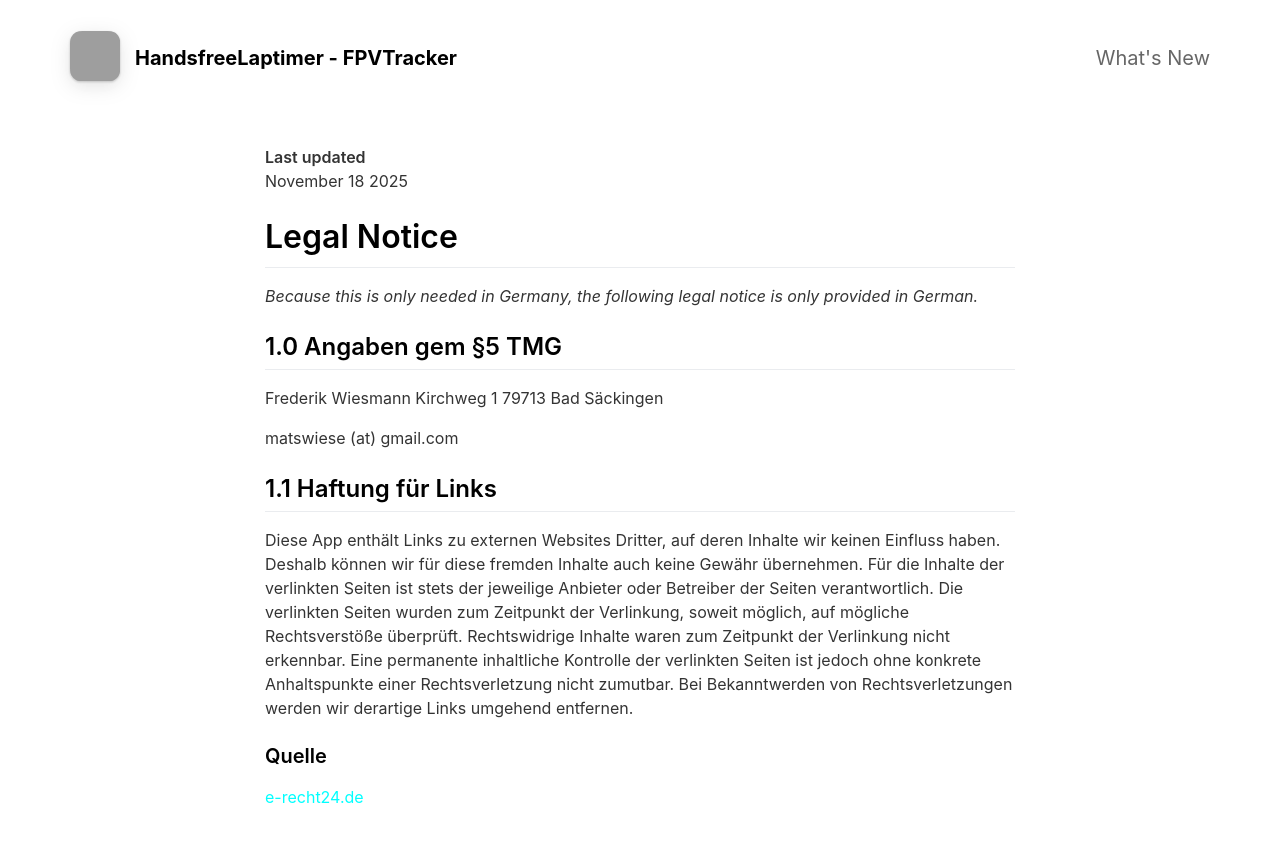
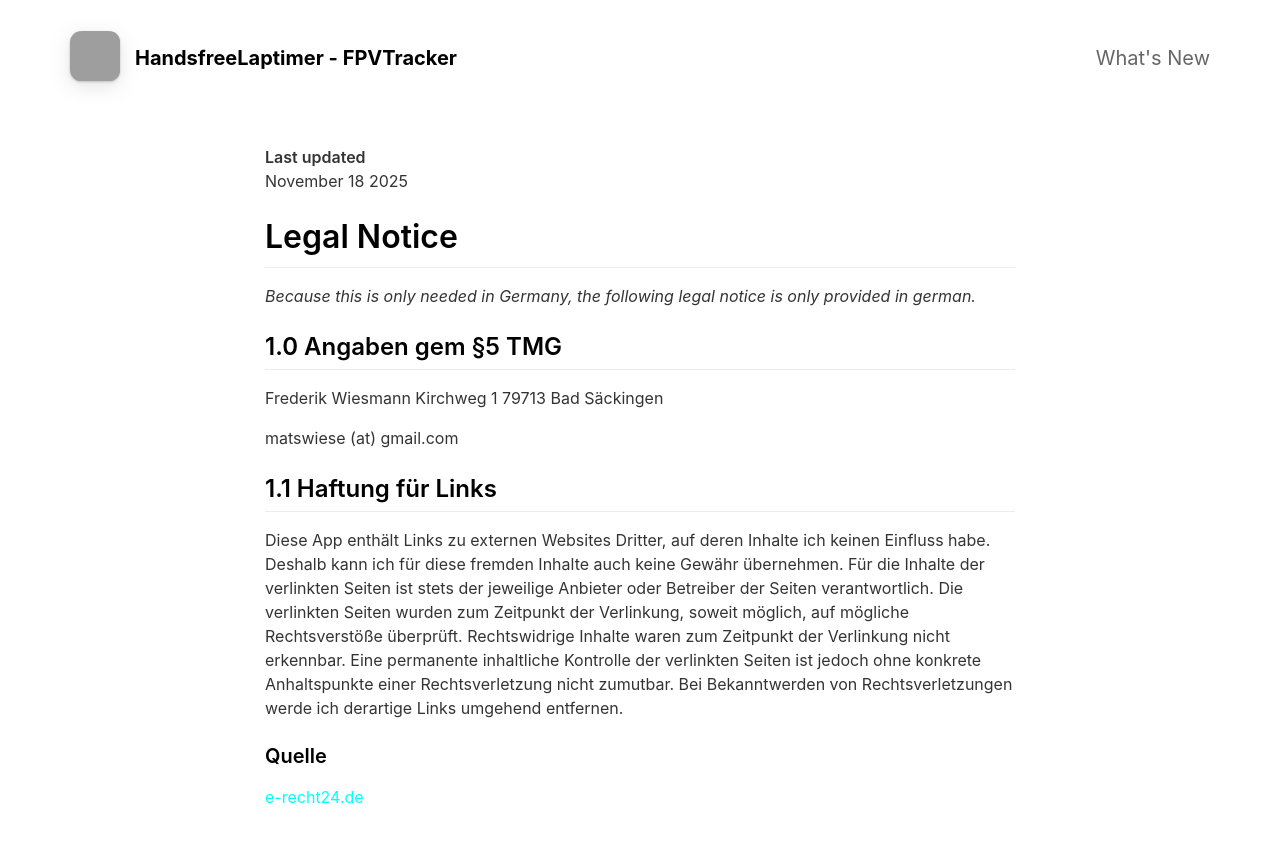
Before and after one commit to MatsWiese/laptimerpage, a Jekyll site: the page built from _pages/legalnotice.md, in a window 1280 px wide. Shown: the top 842 px of the page. Built offline with Jekyll 4.4.1, drawn with Linux system fonts in a browser that asks for light colours; nearby versions of some CDN libraries; grey boxes are pictures that could not be loaded.

Commit message:
Correct capitalization and pronouns in legal notice

```diff
--- a/_pages/legalnotice.md
+++ b/_pages/legalnotice.md
@@ -8,7 +8,7 @@ include_in_header: false
 November 18 2025
 
 # Legal Notice
-*Because this is only needed in Germany, the following legal notice is only provided in German.*
+*Because this is only needed in Germany, the following legal notice is only provided in german.*
 
 ## 1.0 Angaben gem §5 TMG
 Frederik Wiesmann
@@ -19,7 +19,7 @@ matswiese (at) gmail.com
 
 
 ## 1.1 Haftung für Links
-Diese App enthält Links zu externen Websites Dritter, auf deren Inhalte wir keinen Einfluss haben. Deshalb können wir für diese fremden Inhalte auch keine Gewähr übernehmen. Für die Inhalte der verlinkten Seiten ist stets der jeweilige Anbieter oder Betreiber der Seiten verantwortlich. Die verlinkten Seiten wurden zum Zeitpunkt der Verlinkung, soweit möglich, auf mögliche Rechtsverstöße überprüft. Rechtswidrige Inhalte waren zum Zeitpunkt der Verlinkung nicht erkennbar. Eine permanente inhaltliche Kontrolle der verlinkten Seiten ist jedoch ohne konkrete Anhaltspunkte einer Rechtsverletzung nicht zumutbar. Bei Bekanntwerden von Rechtsverletzungen werden wir derartige Links umgehend entfernen.
+Diese App enthält Links zu externen Websites Dritter, auf deren Inhalte ich keinen Einfluss habe. Deshalb kann ich für diese fremden Inhalte auch keine Gewähr übernehmen. Für die Inhalte der verlinkten Seiten ist stets der jeweilige Anbieter oder Betreiber der Seiten verantwortlich. Die verlinkten Seiten wurden zum Zeitpunkt der Verlinkung, soweit möglich, auf mögliche Rechtsverstöße überprüft. Rechtswidrige Inhalte waren zum Zeitpunkt der Verlinkung nicht erkennbar. Eine permanente inhaltliche Kontrolle der verlinkten Seiten ist jedoch ohne konkrete Anhaltspunkte einer Rechtsverletzung nicht zumutbar. Bei Bekanntwerden von Rechtsverletzungen werde ich derartige Links umgehend entfernen.
 
 
 ### Quelle
```
